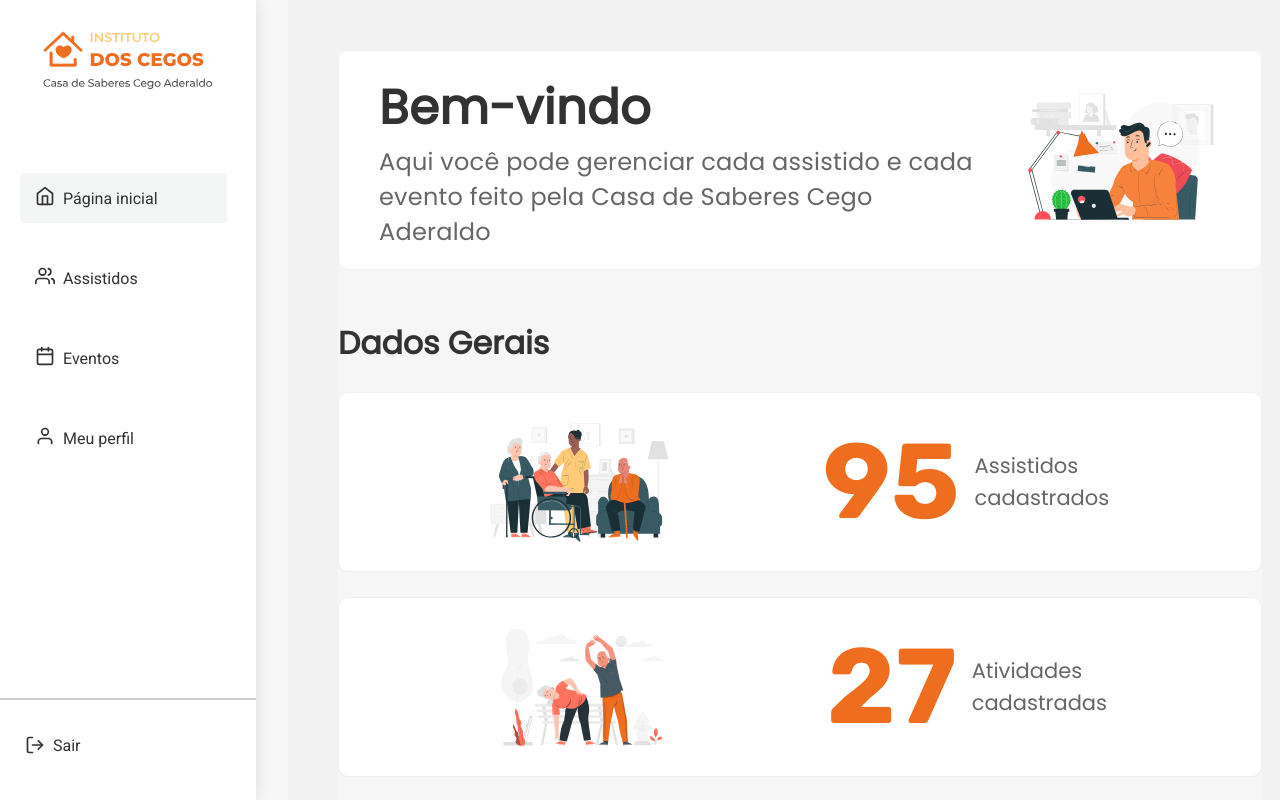
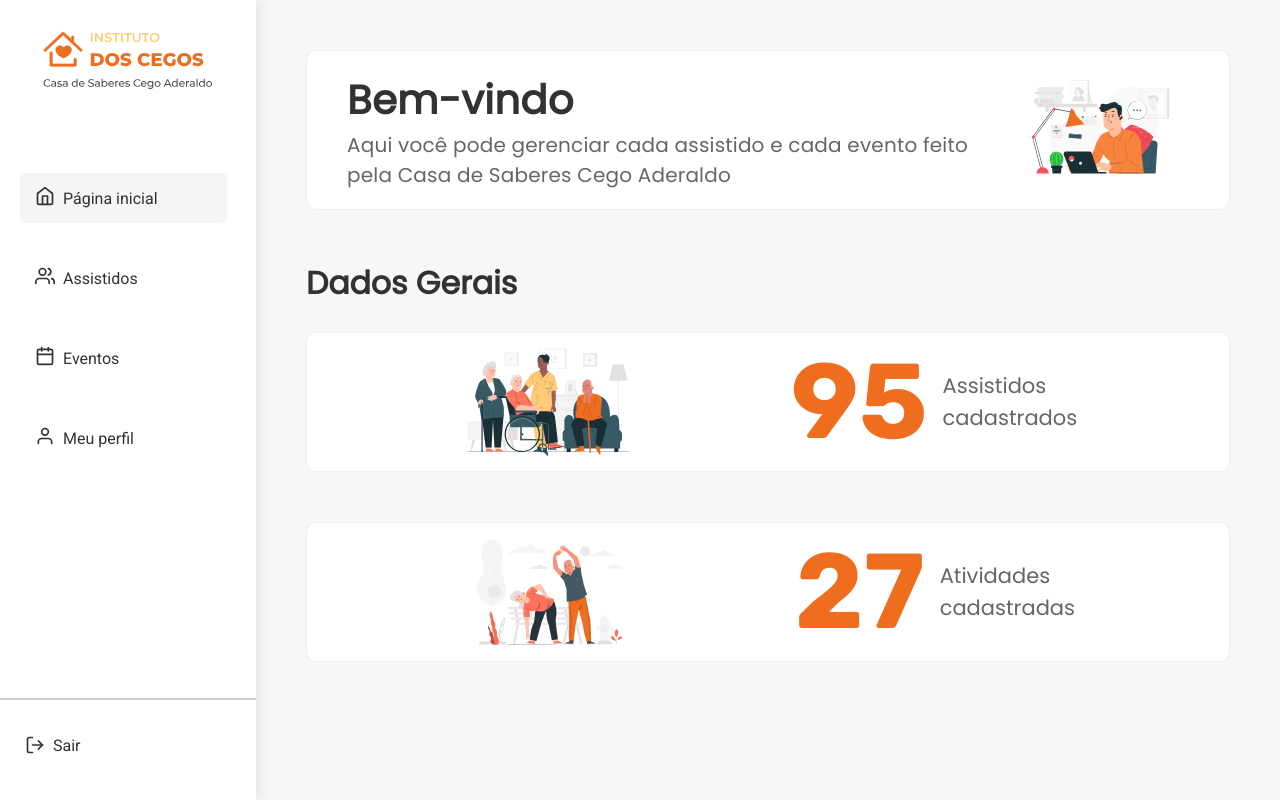
Before and after one commit to dev-inove/instituto-dos-cegos-front, a React (Create React App) app: page /home in a window 1280 px wide. Built offline with nearby package versions, Linux system fonts and the light colour scheme.

Commit message:
Correções na responsividade e cores dos cards

```diff
--- a/src/components/HomeCards/styles.ts
+++ b/src/components/HomeCards/styles.ts
@@ -2,7 +2,7 @@ import styled from 'styled-components';
 
 // container dos cards da tela home
 export const HomeCardsContainer = styled.div`
-  background-color: #f6f6f6;
+  background-color: var(--backgroundGrayContent);
 `;
 
 export default HomeCardsContainer;
--- a/src/components/InfoCards/styles.ts
+++ b/src/components/InfoCards/styles.ts
@@ -17,7 +17,7 @@ export const ContainerCardsInfo = styled.div`
   display: flex;
   flex-direction: row;
   justify-content: space-between;
-  @media (max-width: 1336px) {
+  @media(max-width: 1366px){
     flex-direction: column;
   }
 `;
@@ -32,6 +32,8 @@ export const CounterStyle = styled.span`
   color: #ef6d1f;
 
   margin-right: 15px;
+
+
 `;
 
 export const InfoCard = styled.div`
@@ -41,16 +43,22 @@ export const InfoCard = styled.div`
   height: 180px;
   width: 49%;
   min-width: 484px;
-  min-height: 178px;
-  @media (max-width: 1336px) {
-    width: 100%;
-    margin-bottom: 25px;
-  }
+  min-height: 96px;
+
   background-color: #ffffff;
 
   justify-content: space-evenly;
   align-items: center;
   margin-bottom: 50px;
+
+  @media(max-width: 1366px){
+    height: 140px;
+    width: auto;
+  }
+  @media(max-width: 1080px){
+    height: 96px;
+    padding: 4rem 0;
+  }
 `;
 
 export const ContainerInfoCardImage = styled.div`
@@ -82,5 +90,12 @@ export const InforCardImage = styled.img`
   min-width: 5rem;
   height: 100%;
   min-height: 50px;
-  padding: 1em 0;
+
+  @media(max-width: 1366px){
+    width: 90%;
+  }
+
+  @media(max-width: 1080px){
+    width: 75%;
+  }
 `;
--- a/src/components/Layout/styles.ts
+++ b/src/components/Layout/styles.ts
@@ -8,5 +8,5 @@ export const ContainerContent = styled.div`
 `;
 
 export const ContentChildren = styled.div`
-  margin-left: 18rem;
+  margin-left: 16rem;
 `;
--- a/src/components/WelcomeCard/styles.ts
+++ b/src/components/WelcomeCard/styles.ts
@@ -7,20 +7,30 @@ export const ContainerCardWelcome = styled.div`
   border: 1px solid rgba(0, 0, 0, 0.06);
   height: 220px;
   min-width: 484px;
-  min-height: 178px;
   background-color: #fff;
   justify-content: space-between;
   align-items: center;
+
+  @media(max-width: 1366px){
+    height: 160px;
+  }
+  @media(max-width: 1080px){
+    height: 128px;
+  }
 `;
 
 export const ContainerCardWelcomeText = styled.div`
   display: flex;
-  width: clamp(25rem, 48rem, 50rem);
+  width: 50rem;
   word-wrap: break-word;
   flex-direction: column;
   align-content: space-between;
   align-self: center;
   margin-left: 2.5rem;
+
+  @media(max-width: 1366px){
+    width: auto;
+  }
 `;
 
 export const ContainerCardWelcomeImage = styled.div`
@@ -35,6 +45,13 @@ export const CardWelcomeImage = styled.img`
   min-height: 50px;
   padding: 1em 0;
   object-position: center;
+
+  @media(max-width: 1366px){
+    width: 90%;
+  }
+  @media(max-width: 1080px){
+    width: 70%;
+  }
 `;
 
 // texto de cabeçalho do card Welcome
@@ -42,11 +59,19 @@ export const CardWelcomeHeaderText = styled.h1`
   font-family: 'Poppins';
   font-style: normal;
   font-weight: 600;
-  font-size: clamp(0.5rem, 3rem, 5rem);
+  font-size: 3rem;
 
   letter-spacing: 0.01em;
 
   color: #323232;
+
+  @media(max-width: 1366px){
+    font-size: 2.5rem;
+  }
+
+  @media(max-width: 1080px){
+    font-size: 2rem;
+  }
 `;
 
 // texto de descrição do card Welcome
@@ -54,9 +79,16 @@ export const CardWelcomeText = styled.p`
   font-family: 'Poppins';
   font-style: normal;
   font-weight: 400;
-  font-size: clamp(0.05rem, 1.5rem, 3rem);
+  font-size: 1.5rem;
   line-height: auto;
   letter-spacing: 0.01em;
 
   color: #666666;
+
+  @media(max-width: 1366px){
+    font-size: 1.25rem;
+  }
+  @media(max-width: 1080px){
+    font-size: 1rem;
+  }
 `;
--- a/src/pages/Home/styles.ts
+++ b/src/pages/Home/styles.ts
@@ -2,12 +2,12 @@ import styled from 'styled-components';
 
 // container da página
 export const HomeContainer = styled.div`
-  background-color: var(--backgroundGray);
+  background-color: var(--backgroundGrayContent);
   height: 100vh;
   overflow-y: auto;
   overflow-x: auto;
   width: calc(100vw - 16rem);
-  padding: 50px;
+  padding: 50px 50px 50px 50px;
 `;
 
 export default HomeContainer;
```
